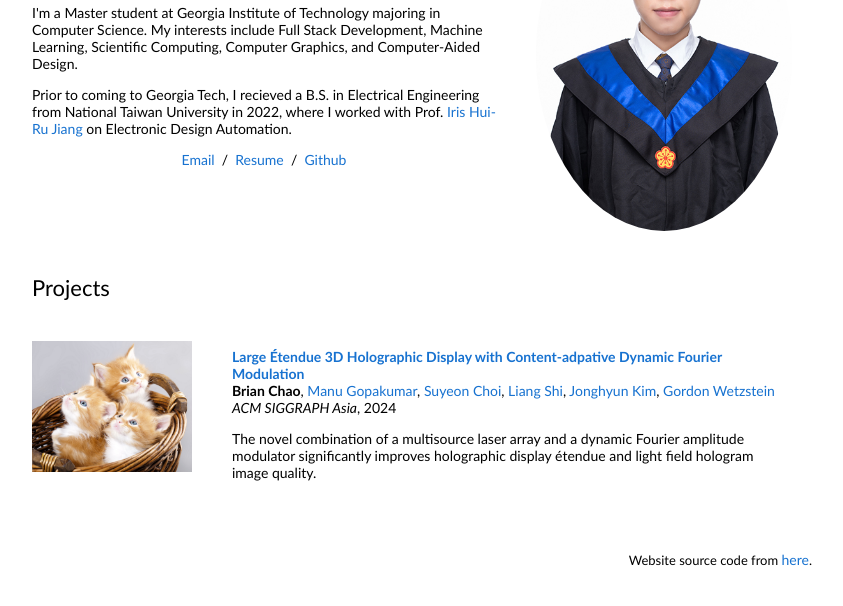
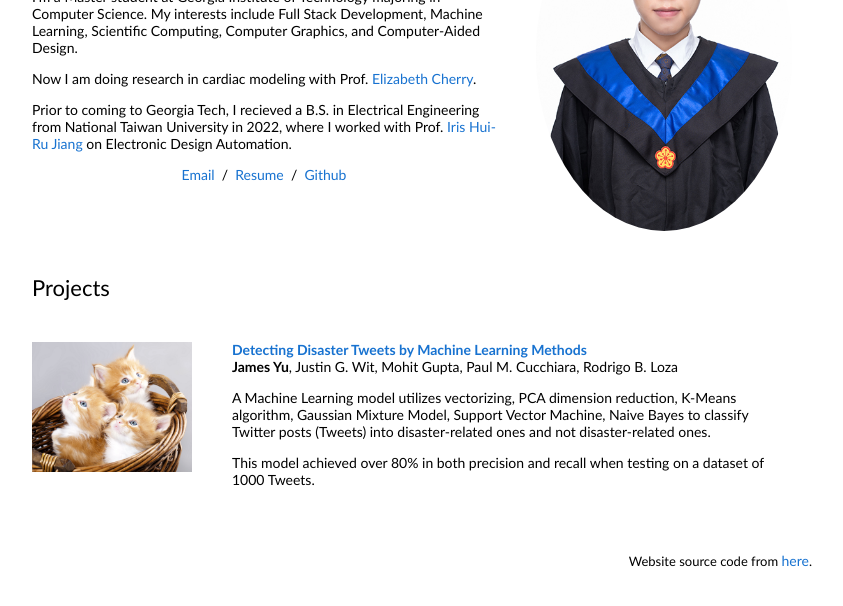
Before and after one commit to Jamesyu220/Jamesyu220.github.io, a plain HTML site: page index.html in a window 1280 px wide. Shown: the part 150-756 px from the top of the page, without its empty margins (228-1071 px from the left). Drawn offline with Linux system fonts and the light colour scheme.

Commit message:
finish the disaster tweets detection project

```diff
--- a/index.html
+++ b/index.html
@@ -27,11 +27,14 @@
                   I'm a Master student at Georgia Institute of Technology majoring in Computer Science. My interests include Full Stack Development, Machine Learning, Scientific Computing, Computer Graphics, and Computer-Aided Design.
                 </p>
                 <p>
+                  Now I am doing research in cardiac modeling with Prof. <a href="https://faculty.cc.gatech.edu/~echerry/">Elizabeth Cherry</a>.
+                </p>
+                <p>
                   Prior to coming to Georgia Tech, I recieved a B.S. in Electrical Engineering from National Taiwan University in 2022, where I worked with Prof. <a href="https://www.ee.ntu.edu.tw/profile1.php?teacher_id=24040">Iris Hui-Ru Jiang</a> on Electronic Design Automation.
                 </p>
                 <p style="text-align:center">
                   <a href="mailto:jyu678@gatech.edu">Email</a> &nbsp;/&nbsp;
-                  <a href="Resume_intern.pdf">Resume</a> &nbsp;/&nbsp;
+                  <a href="Resume.pdf">Resume</a> &nbsp;/&nbsp;
                   <a href="https://github.com/Jamesyu220">Github</a>
                 </p>
               </td>
@@ -53,32 +56,22 @@
             <tr>
               <td style="padding:20px;width:25%;vertical-align:middle">
                 <div class="one">
-                  <!-- <div class="two" id='smerf_image'>
-                    <video  width=100% muted autoplay loop>
-                      Your browser does not support the video tag.
-                    </video>
-                  </div> -->
                   <img src="images/sample_img.jpg" width=100%>
                 </div>
               </td>
               <td style="padding:20px;width:75%;vertical-align:middle">
-                <a href="">
-                  <span class="papertitle">Large Étendue 3D Holographic Display with Content-adpative Dynamic Fourier Modulation</span>
+                <a href="https://ml-final-project-2023.streamlit.app/">
+                  <span class="papertitle">Detecting Disaster Tweets by Machine Learning Methods</span>
                 </a>
                 <br>
-                <strong>Brian Chao</strong>,
-                <a href="">Manu Gopakumar</a>,
-                <a href="">Suyeon Choi</a>,
-                <a href="">Liang Shi</a>,
-                <a href="">Jonghyun Kim</a>,
-                <a href="">Gordon Wetzstein</a>
-                <br>
-                <em>ACM SIGGRAPH Asia</em>, 2024
+                <strong>James Yu</strong>, Justin G. Wit, Mohit Gupta, Paul M. Cucchiara, Rodrigo B. Loza
                 <br>
                 <p></p>
                 <p>
-                  The novel combination of a multisource laser array and a dynamic Fourier amplitude modulator significantly improves
-                  holographic display étendue and light field hologram image quality.
+                  A Machine Learning model utilizes vectorizing, PCA dimension reduction, K-Means algorithm, Gaussian Mixture Model, Support Vector Machine, Naive Bayes to classify Twitter posts (Tweets) into disaster-related ones and not disaster-related ones.
+                </p>
+                <p>
+                  This model achieved over 80% in both precision and recall when testing on a dataset of 1000 Tweets.
                 </p>
               </td>
             </tr>
```
Also changed, not shown: 2 other files.
